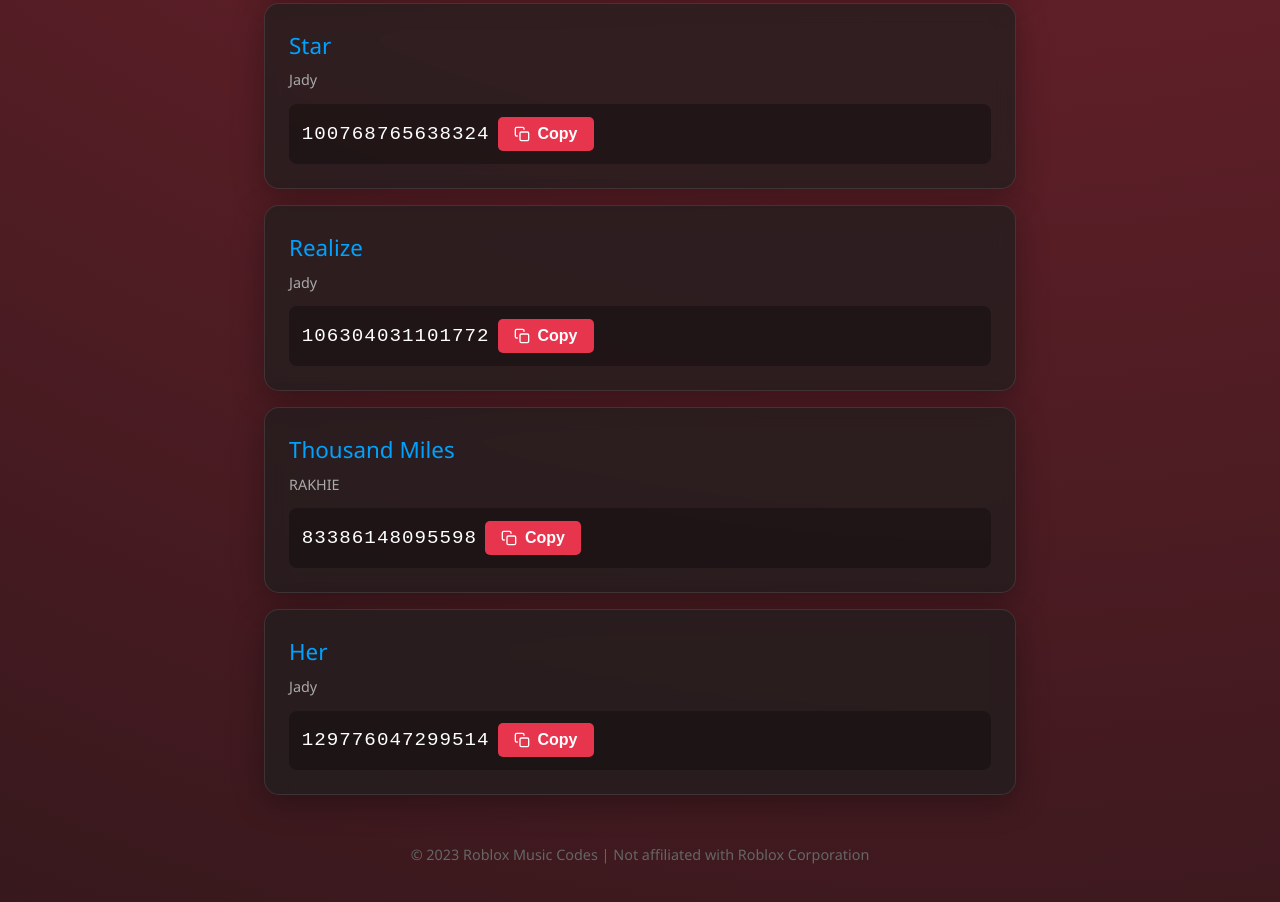
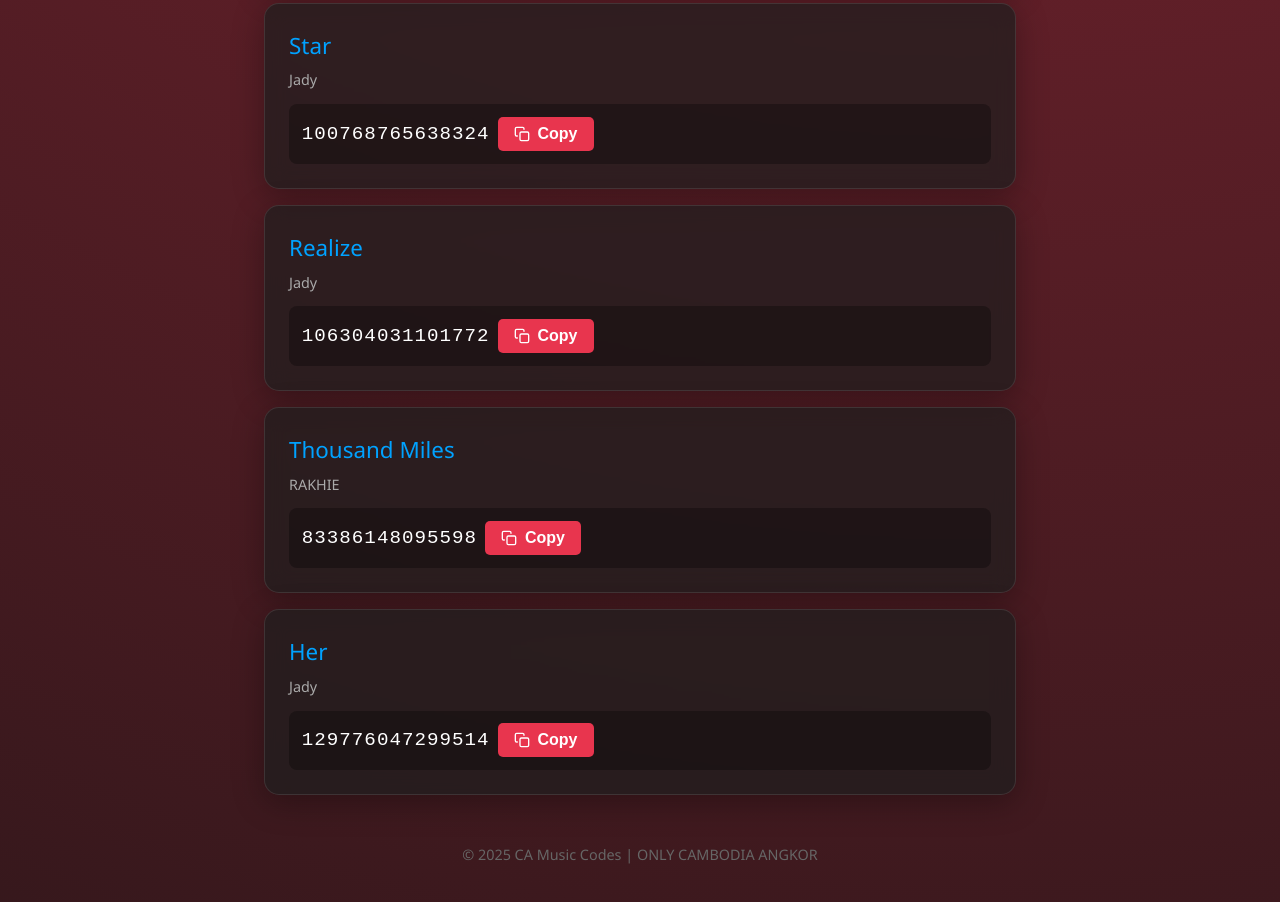
Before and after one commit to Tenzxy/ca-musicid, a plain HTML site: page index.html in a window 1280 px wide. Shown: the part 8177-9079 px from the top of the page. Drawn offline with Linux system fonts and the light colour scheme; no server answers.

Commit message:
Update index.html

```diff
--- a/index.html
+++ b/index.html
@@ -45,7 +45,7 @@
         </div>
 
         <footer>
-            <p>© 2023 Roblox Music Codes | Not affiliated with Roblox Corporation</p>
+            <p>© 2025 CA Music Codes | ONLY CAMBODIA ANGKOR</p>
         </footer>
     </div>
 
```
